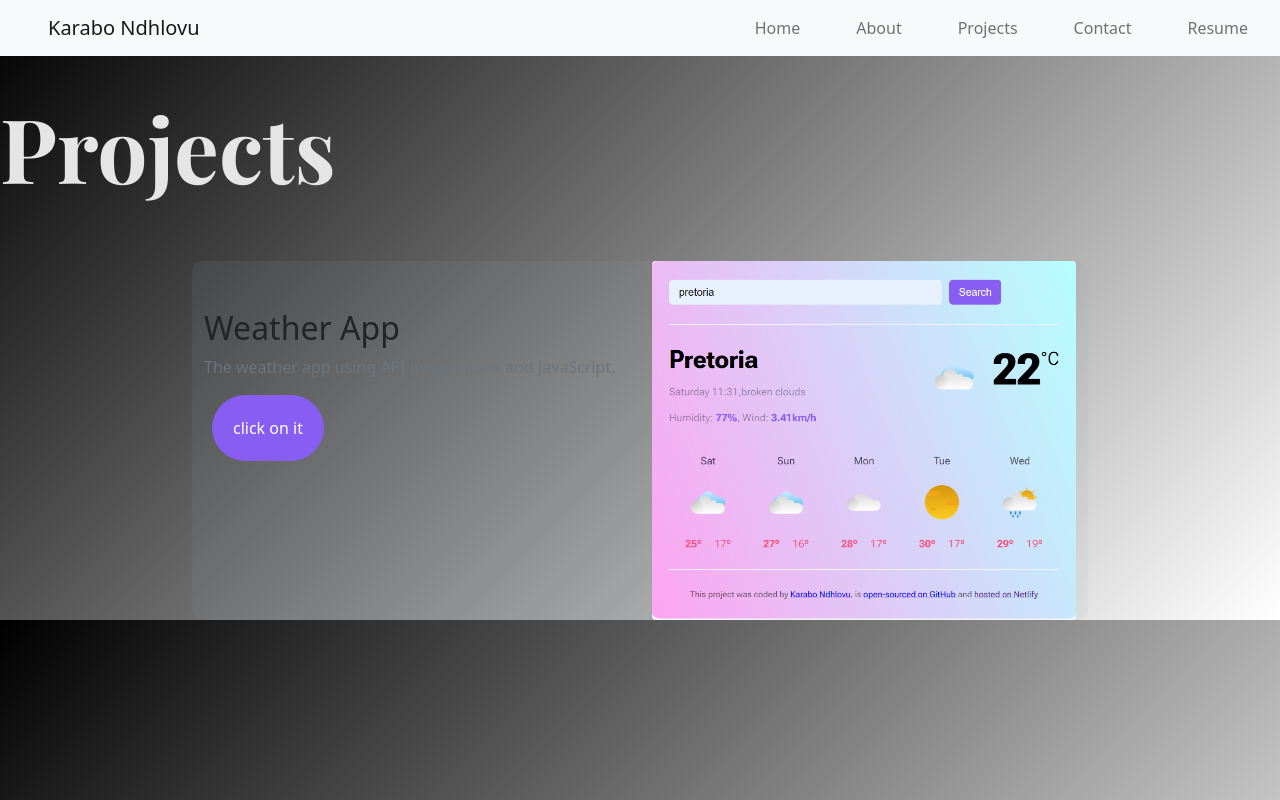
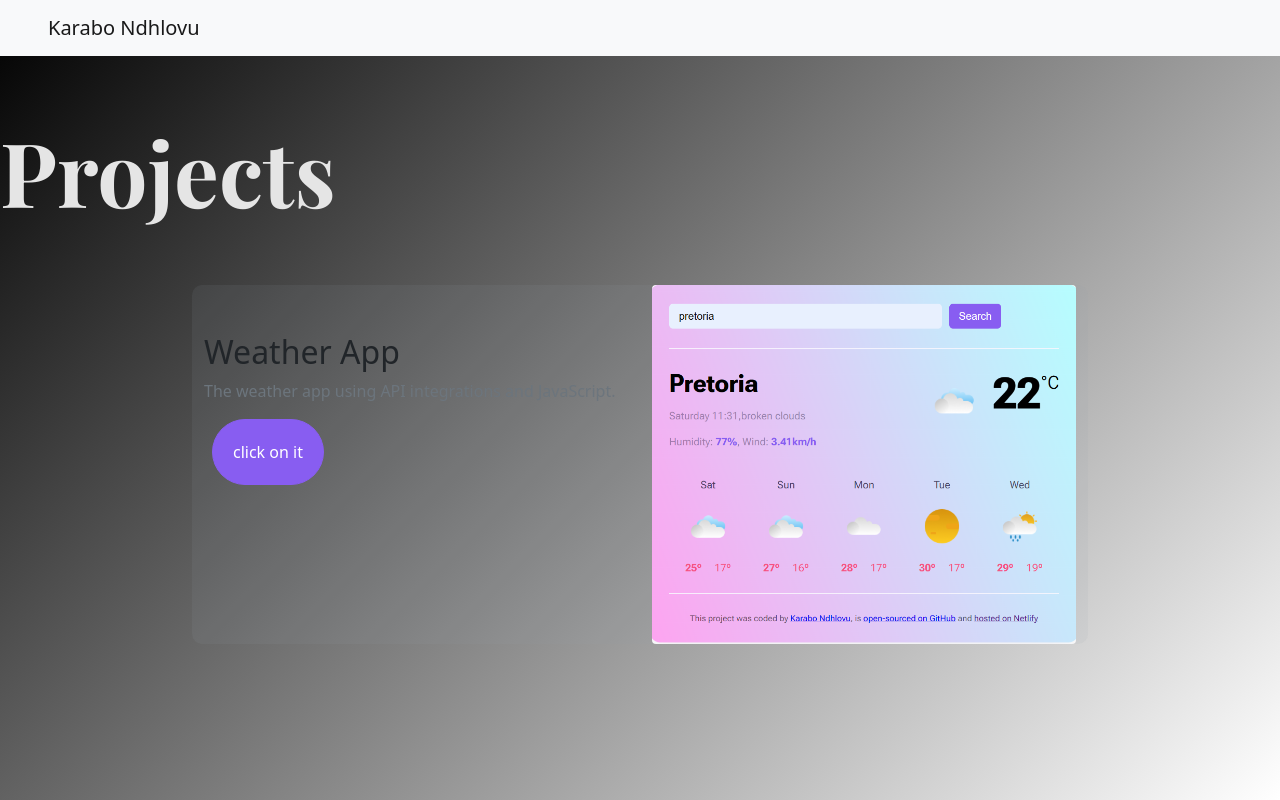
Before and after one commit to ndhlovukarabo/karabo-portfolio, a plain HTML site: page project.html in a window 1280 px wide. Drawn offline with nearby package versions, Linux system fonts and the light colour scheme.

Commit message:
fixed the project page

```diff
--- a/project.html
+++ b/project.html
@@ -1,31 +1,25 @@
-<!DOCTYPE html>
-<html lang="en">
 <head>
     <meta charset="UTF-8">
     <meta name="viewport" content="width=device-width, initial-scale=1.0">
     <title>Project page</title>
       <link href="https://fonts.googleapis.com/css2?family=Playfair+Display:wght@700&amp;family=Poppins:wght@500;700&amp;display=swap" rel="stylesheet">
+    <title>Resume</title>
+     <link href="https://fonts.googleapis.com/css2?family=Playfair+Display:wght@700&amp;family=Poppins:wght@500;700&amp;display=swap" rel="stylesheet">
        <link href="https://fonts.googleapis.com/css2?family=Roboto+Flex:opsz,wght@8..144,100..1000&display=swap" rel="stylesheet">
     <link href='https://unpkg.com/boxicons@2.1.4/css/boxicons.min.css' rel='stylesheet'>
     <link href="https://cdn.jsdelivr.net/npm/bootstrap@5.1.3/dist/css/bootstrap.min.css" rel="stylesheet" integrity="sha384-1BmE4kWBq78iYhFldvKuhfTAU6auU8tT94WrHftjDbrCEXSU1oBoqyl2QvZ6jIW3" crossorigin="anonymous">
-    <script src="https://cdn.jsdelivr.net/npm/bootstrap@5.1.3/dist/js/bootstrap.bundle.min.js" integrity="sha384-ka7Sk0Gln4gmtz2MlQnikT1wXgYsOg+OMhuP+IlRH9sENBO0LRn5q+8nbTov4+1p" crossorigin="anonymous"></script>
+
+@@ -12,7 +12,7 @@
     <link rel="stylesheet" href="https://cdnjs.cloudflare.com/ajax/libs/font-awesome/6.5.1/css/all.min.css" integrity="sha512-DTOQO9RWCH3ppGqcWaEA1BIZOC6xxalwEsw9c2QQeAIftl+Vegovlnee1c9QX4TctnWMn13TZye+giMm8e2LwA==" crossorigin="anonymous" referrerpolicy="no-referrer" />
     <link rel="stylesheet" href="./src/style.css">
 </head>
 <body class="Projects">
+<body>
     <nav class="navbar navbar-expand-lg navbar-light bg-light fixed-top">
     <a class="navbar-brand ps-5" href="/">Karabo Ndhlovu</a>
     <button class="navbar-toggler" type="button" data-bs-toggle="collapse" data-bs-target="#navbarNavAltMarkup" aria-controls="navbarNavAltMarkup" aria-expanded="false" aria-label="Toggle navigation">
-      <span class="navbar-toggler-icon"></span>
-    </button>
-    <div class="collapse navbar-collapse justify-content-end me-4" id="navbarNavAltMarkup">
-      <div class="navbar-nav">
-        <a class="nav-item nav-link" href="./index.html" title="homepage">Home<span class="sr-only"></span></a>
 
-        <a class="nav-item nav-link px-5" href="./about.html" title="about karabo">About</a>
-        <a class="nav-item nav-link" href="./project.html" title="Haley\" s="" projects'="">Projects</a>
-        <a class="nav-item nav-link px-5" href="./contact.html" title="contact">Contact</a>
-        <a class="nav-item nav-link" href="./cv.html" title="resume">Resume</a>
+@@ -29,20 +29,11 @@
       </div>
     </div>
   </nav>
@@ -42,7 +36,3 @@
         <div class="col d-none d-md-block">
           <img src="./images/WEATHER APP.PNG" alt="weather application preview" width="100%" class="img-fluid rounded">
         </div>
-      </div>
-    </div>
-</body>
-</html>
--- a/src/style.css
+++ b/src/style.css
@@ -8,16 +8,19 @@
 
 body {
   background: linear-gradient(135deg, #000000 0%, #ffffff 100%);
+  animation: bg 5s linear infinite;
+  @keyframes bg{
+    100%{
+        filter:hue-rotate(360deg);
+
+    }
+
+  }
 
 
 
 }
 
-;
-
-
-
-}
 .about-section-content{
     font-family: var(--heading-font-family);
     font-size: 89px;
```
